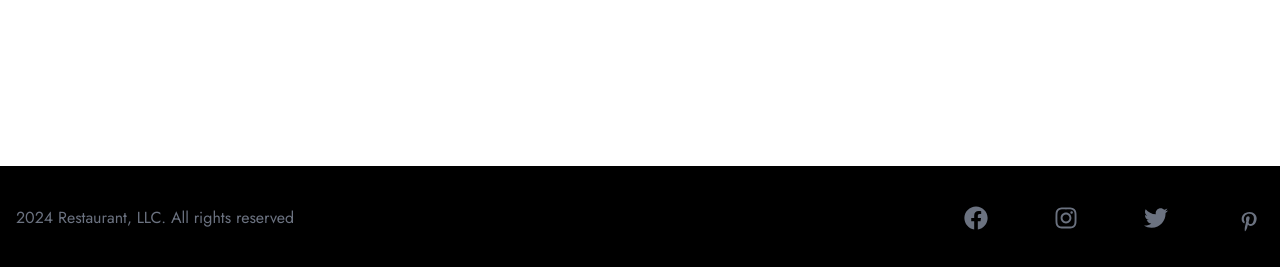
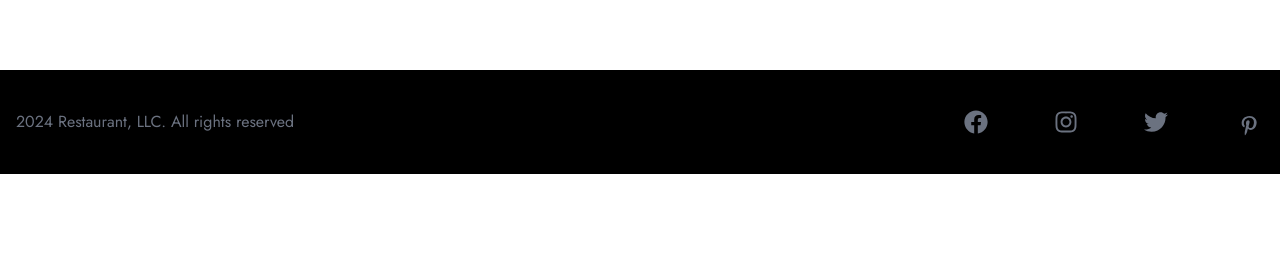
Before and after one commit to KaeMrn/Display-website, a React (Vite) app in the folder client/: page / in a window 1280 px wide. Shown: the part 2502-2769 px from the top of the page. After the commit the page ends 2676 px from the top, so only its background shows below. Built offline with nearby package versions, Linux system fonts and the light colour scheme; grey boxes are pictures that could not be loaded.

Commit message:
home file restructure

```diff
--- a/client/src/App.jsx
+++ b/client/src/App.jsx
@@ -1,11 +1,9 @@
 import { useState } from 'react'
 import { BrowserRouter as Router, Route, Routes } from 'react-router-dom';
+
+import './App.css'
 import Navbar from './components/Navbar'
-import Hero from './components/Home/Hero'
-import Offers from './components/Home/Offers'
-import './App.css'
-import Plan from './components/Home/Plan'
-import Intro from './components/Home/Intro'
+import Home from './components/Home/Home'
 import Reservations from './components/Reserve/Reservations';
 import Footer from './components/Home/Footer';
 
@@ -18,15 +16,13 @@ function App() {
       <Routes>
         <Route path="/" element={
           <>
-            <Hero />
-            <Intro />
-            <Offers />
-            <Plan />
-            <Footer />
+            <Home />
+
           </>
         } />
         <Route path="/reservations" element={<Reservations />} />
       </Routes>
+      <Footer />
     </Router>
 
   )
--- a/client/src/components/Home/Footer.jsx
+++ b/client/src/components/Home/Footer.jsx
@@ -4,7 +4,7 @@ import { TiSocialPinterest } from 'react-icons/ti';
 
 export default function Footer(){
     return(
-        <div className='w-full mt-24 bg-black text-gray-300 py-2 px-2'>
+        <div className='w-full bg-black text-gray-300 py-2 px-2'>
         <div className='flex flex-col max-w-[1400px] px-2 py-4 mx-auto justify-between sm:flex-row text-center text-gray-500'>
         <p className='py-4'>2024 Restaurant, LLC. All rights reserved</p>
         <div className='flex justify-between sm:w-[300px] pt-4 text-2xl'>
--- /dev/null
+++ b/client/src/components/Home/Home.jsx
@@ -0,0 +1,18 @@
+import React from'react'
+import Hero from './Hero'
+import Intro from './Intro'
+import Offers from './Offers'
+import Plan from './Plan'
+
+export default function Home(){
+
+    return(
+        <div>
+            <Hero />
+            <Intro />
+            <Offers />
+            <Plan />
+
+        </div>
+    )
+}
```
